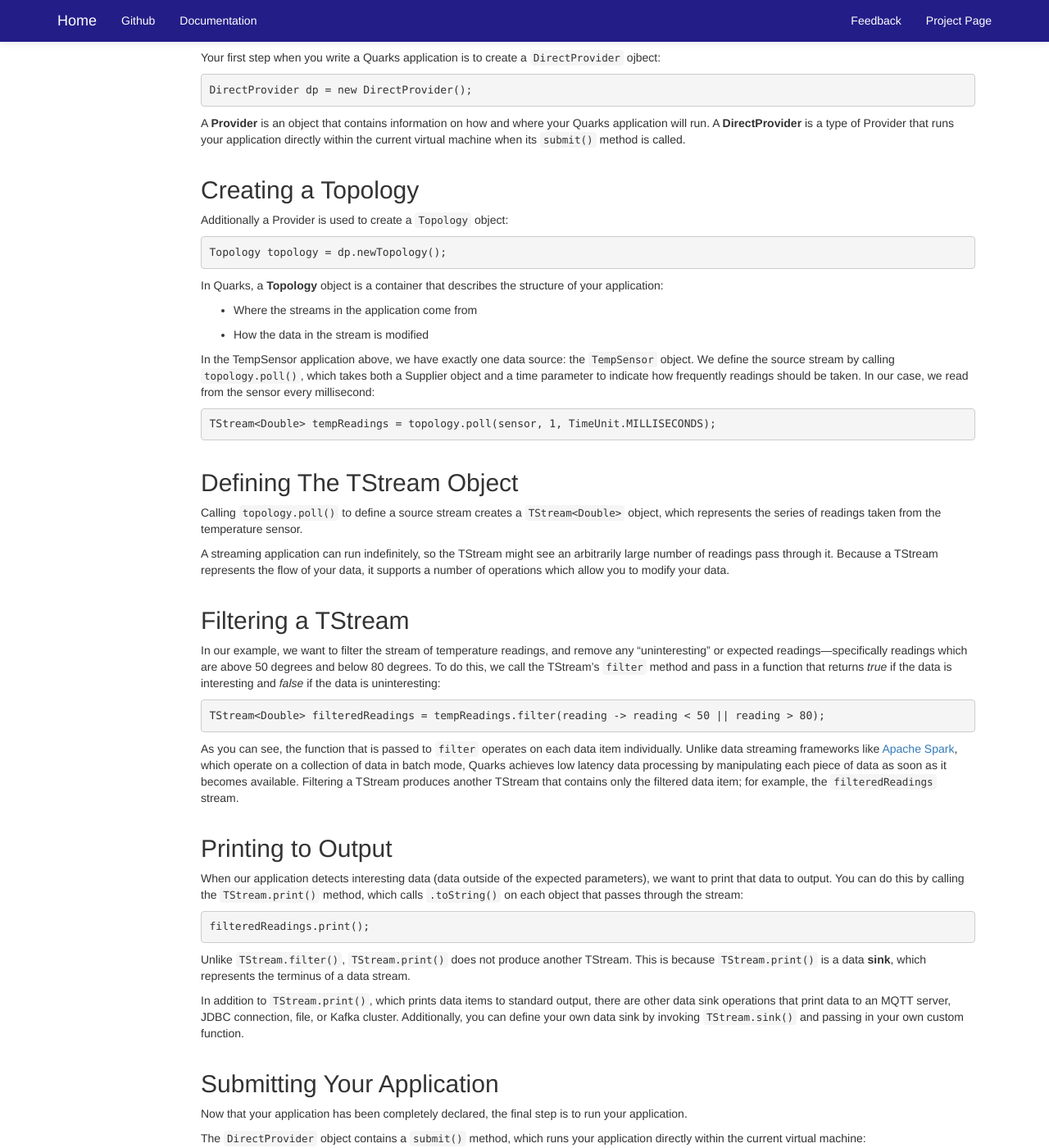
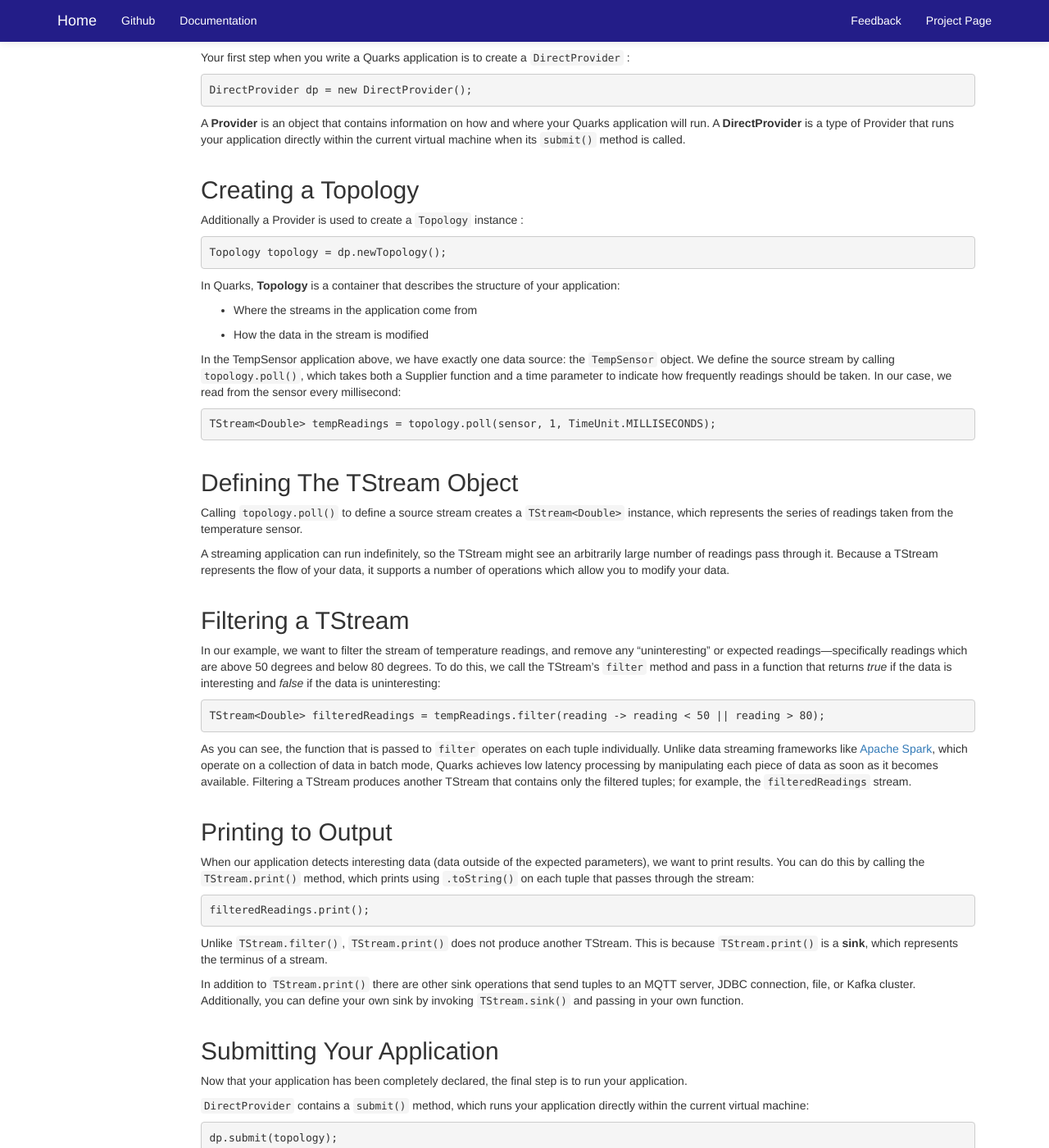
Before and after one commit to quarks-edge/quarks.documentation, a Jekyll site: the page built from docs/quarks/quarks-getting-started.md, in a window 1280 px wide and 1400 px high, scrolled down 3027 px. Shown: the whole window at 82% size. Built offline with Jekyll 4.4.1, drawn with Linux system fonts in a browser that asks for light colours; nearby versions of some CDN libraries; some of the changed text lies outside the part shown.

Commit message:
Clean up some terminology and add javadoc links.
Try to be consistent on streams contain tuples and add a couple of Javadoc links to verfy they work before adding more.

```diff
--- a/docs/quarks/quarks-getting-started.md
+++ b/docs/quarks/quarks-getting-started.md
@@ -88,7 +88,7 @@ For example, if your device takes temperature readings from a sensor 10,000 time
 
 Every time you call `TempSensor.get()`, it returns a new temperature reading. The continuous temperature readings are a stream of data that a Quarks application can process.
 
-Our sample Quarks application processes this stream by filtering the data and printing the results to output:
+Our sample Quarks application processes this stream by filtering the data and printing the results:
 
   {% highlight java %}
 
@@ -107,29 +107,31 @@ Our sample Quarks application processes this stream by filtering the data and pr
 To understand how the application processes the stream, let's review each line.
 
 ## Specifying a Provider
-Your first step when you write a Quarks application is to create a `DirectProvider` ojbect:
+Your first step when you write a Quarks application is to create a
+[`DirectProvider`](http://quarks-edge.github.io/quarks/docs/javadoc/index.html?quarks/providers/direct/DirectProvider.html) :
 
     DirectProvider dp = new DirectProvider();
 
 A **Provider** is an object that contains information on how and where your Quarks application will run. A **DirectProvider** is a type of Provider that runs your application directly within the current virtual machine when its `submit()` method is called.
 
 ## Creating a Topology
-Additionally a Provider is used to create a `Topology` object:
+Additionally a Provider is used to create a
+[`Topology`](http://quarks-edge.github.io/quarks/docs/javadoc/index.html?quarks/topology/Topology.html) instance :
 
     Topology topology = dp.newTopology();
 
-In Quarks, a **Topology** object is a container that describes the structure of your application:
+In Quarks, **Topology** is a container that describes the structure of your application:
 
 * Where the streams in the application come from
 
 * How the data in the stream is modified
 
-In the TempSensor application above, we have exactly one data source: the `TempSensor` object. We define the source stream by calling `topology.poll()`, which takes both a Supplier object and a time parameter to indicate how frequently readings should be taken. In our case, we read from the sensor every millisecond:
+In the TempSensor application above, we have exactly one data source: the `TempSensor` object. We define the source stream by calling `topology.poll()`, which takes both a Supplier function and a time parameter to indicate how frequently readings should be taken. In our case, we read from the sensor every millisecond:
 
     TStream<Double> tempReadings = topology.poll(sensor, 1, TimeUnit.MILLISECONDS);
 
 ## Defining The TStream Object
-Calling `topology.poll()` to define a source stream creates a `TStream<Double>` object, which represents the series of readings taken from the temperature sensor.
+Calling `topology.poll()` to define a source stream creates a `TStream<Double>` instance, which represents the series of readings taken from the temperature sensor.
 
 A streaming application can run indefinitely, so the TStream might see an arbitrarily large number of readings pass through it. Because a TStream represents the flow of your data, it supports a number of operations which allow you to modify your data.
 
@@ -138,22 +140,22 @@ In our example, we want to filter the stream of temperature readings, and remove
 
     TStream<Double> filteredReadings = tempReadings.filter(reading -> reading < 50 || reading > 80);
 
-As you can see, the function that is passed to `filter` operates on each data item individually. Unlike data streaming frameworks like [Apache Spark](https://spark.apache.org/), which operate on a collection of data in batch mode, Quarks achieves low latency data processing by manipulating each piece of data as soon as it becomes available. Filtering a TStream produces another TStream that contains only the filtered data item; for example, the `filteredReadings` stream.
+As you can see, the function that is passed to `filter` operates on each tuple individually. Unlike data streaming frameworks like [Apache Spark](https://spark.apache.org/), which operate on a collection of data in batch mode, Quarks achieves low latency processing by manipulating each piece of data as soon as it becomes available. Filtering a TStream produces another TStream that contains only the filtered tuples; for example, the `filteredReadings` stream.
 
 ## Printing to Output
-When our application detects interesting data (data outside of the expected parameters), we want to print that data to output. You can do this by calling the `TStream.print()` method, which calls `.toString()` on each object that passes through the stream:
+When our application detects interesting data (data outside of the expected parameters), we want to print results. You can do this by calling the `TStream.print()` method, which prints using  `.toString()` on each tuple that passes through the stream:
 
     filteredReadings.print();
 
-Unlike `TStream.filter()`, `TStream.print()` does not produce another TStream. This is because `TStream.print()` is a data **sink**, which represents the terminus of a data stream.
+Unlike `TStream.filter()`, `TStream.print()` does not produce another TStream. This is because `TStream.print()` is a **sink**, which represents the terminus of a stream.
 
-In addition to `TStream.print()`, which prints data items to standard output, there are other data sink operations that print data to an MQTT server, JDBC connection, file, or Kafka cluster. Additionally, you can define your own data sink by invoking `TStream.sink()` and passing in your own custom function.
+In addition to `TStream.print()` there are other sink operations that send tuples to an MQTT server, JDBC connection, file, or Kafka cluster. Additionally, you can define your own sink by invoking `TStream.sink()` and passing in your own function.
 
 
 ## Submitting Your Application
 Now that your application has been completely declared, the final step is to run your application.
 
-The `DirectProvider` object contains a `submit()` method, which runs your application directly within the current virtual machine:
+`DirectProvider` contains a `submit()` method, which runs your application directly within the current virtual machine:
 
     dp.submit(topology);
 
```
Also changed, not shown: other parts of docs/quarks/quarks-getting-started.md (+3 -3 lines).
